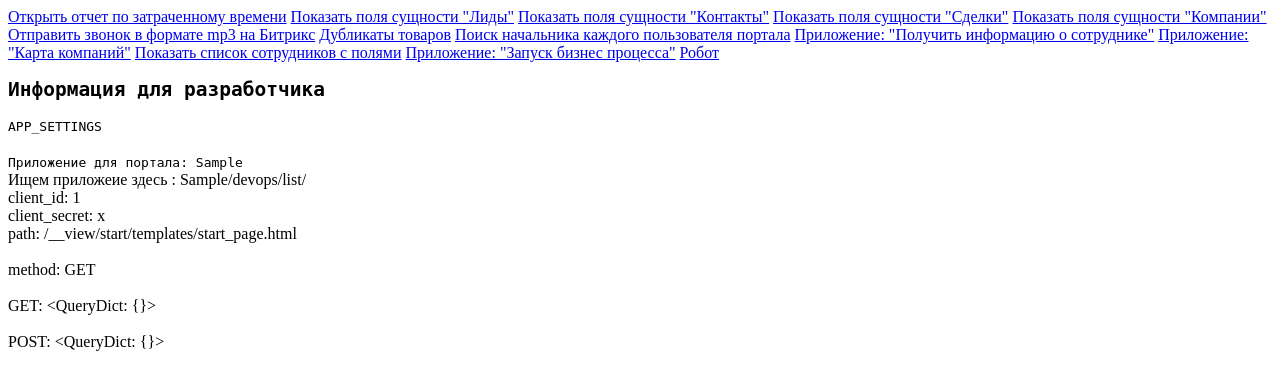
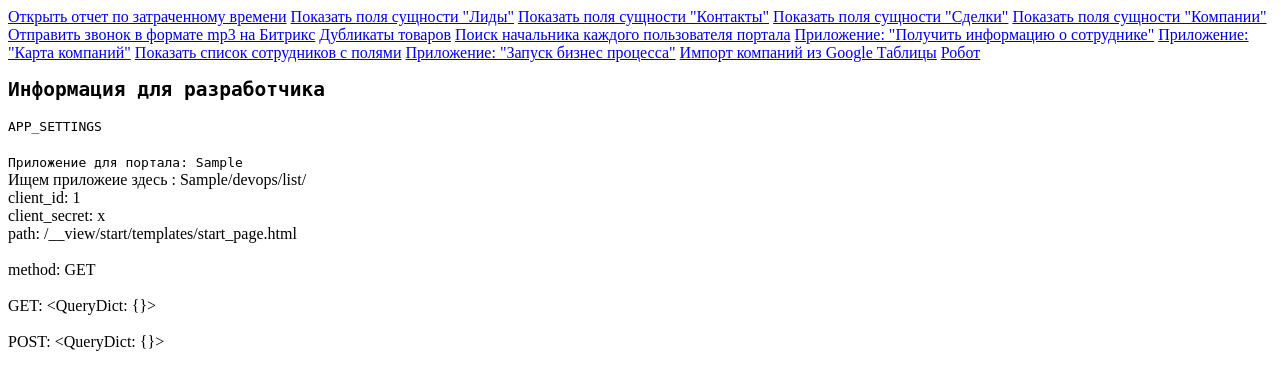
Before and after one commit to hlopikit/is_demo, a Django app: template start/templates/start_page.html in a window 1280 px wide. Shown: the top 369 px of the page. Run offline with Django 3.2, Linux system fonts and the light colour scheme; the template is opened without the code that fills it: most values are stand-ins (such as "Sample title", 1, 10 or a date in 2020).

Commit message:
add project "import_company_google"

```diff
--- a/settings.py
+++ b/settings.py
@@ -42,6 +42,7 @@ INSTALLED_APPS = [
     'employeegrid',
     'robot_currency',
     'allcompbizproc',
+    'import_company_google'
 ]
 
 MIDDLEWARE = [
--- a/start/templates/start_page.html
+++ b/start/templates/start_page.html
@@ -17,6 +17,7 @@
     <a href="/company_on_map/map/">Приложение: "Карта компаний"</a>
     <a href="/employeegrid/show_grid/">Показать список сотрудников с полями</a>
     <a href="/allcompbizproc/run_bizproc/">Приложение: "Запуск бизнес процесса"</a>
+    <a href="/import_company_google/import/">Импорт компаний из Google Таблицы</a>
 
     <a href="/robot/home/">Робот</a>
     {% include "tech_info_include.html" %}
--- a/urls.py
+++ b/urls.py
@@ -36,6 +36,7 @@ urlpatterns = [
     path('robot/', include('robot_currency.urls', 'bitrix_robot_currency')),
     path('employeegrid/', include('employeegrid.urls')),
     #path('product_list_in_excel/', include('product_list_excel.urls')),
-    path('allcompbizproc/', include('allcompbizproc.urls'))
+    path('allcompbizproc/', include('allcompbizproc.urls')),
+    path('import_company_google/',include('import_company_google.urls'))
 
 ] + static(settings.MEDIA_URL, document_root=settings.MEDIA_ROOT)
```
